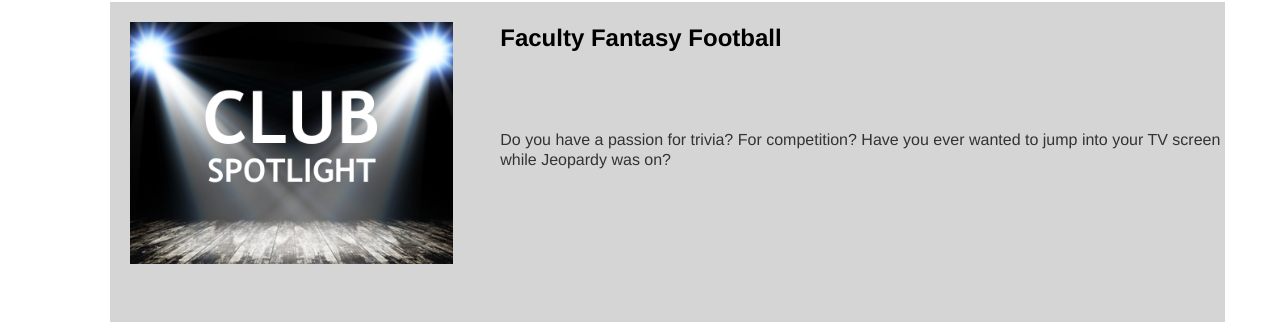
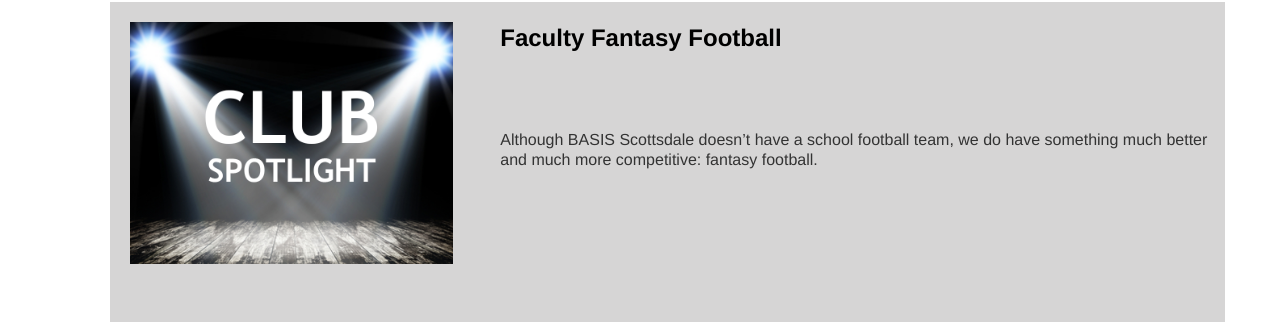
Before and after one commit to Awake99/Awake99.github.io, a Jekyll site: the page built from campus/index.html, in a window 1280 px wide. Shown: the part 810-1134 px from the top of the page. Built offline with Jekyll 4.4.1, drawn with Linux system fonts in a browser that asks for light colours; nearby versions of some CDN libraries.

Commit message:
Update 2015-11-09-fantasy.md

```diff
--- a/campus/_posts/2015-11-09-fantasy.md
+++ b/campus/_posts/2015-11-09-fantasy.md
@@ -2,7 +2,7 @@
 layout: article
 image: /img/2.png
 title: Faculty Fantasy Football
-excerpt: "Do you have a passion for trivia? For competition? Have you ever wanted to jump into your TV screen while Jeopardy was on?"
+excerpt: "Although BASIS Scottsdale doesn’t have a school football team, we do have something much better and much more competitive: fantasy football."
 ---
 
 <h2>Faculty Fantasy Football </h2>
```
